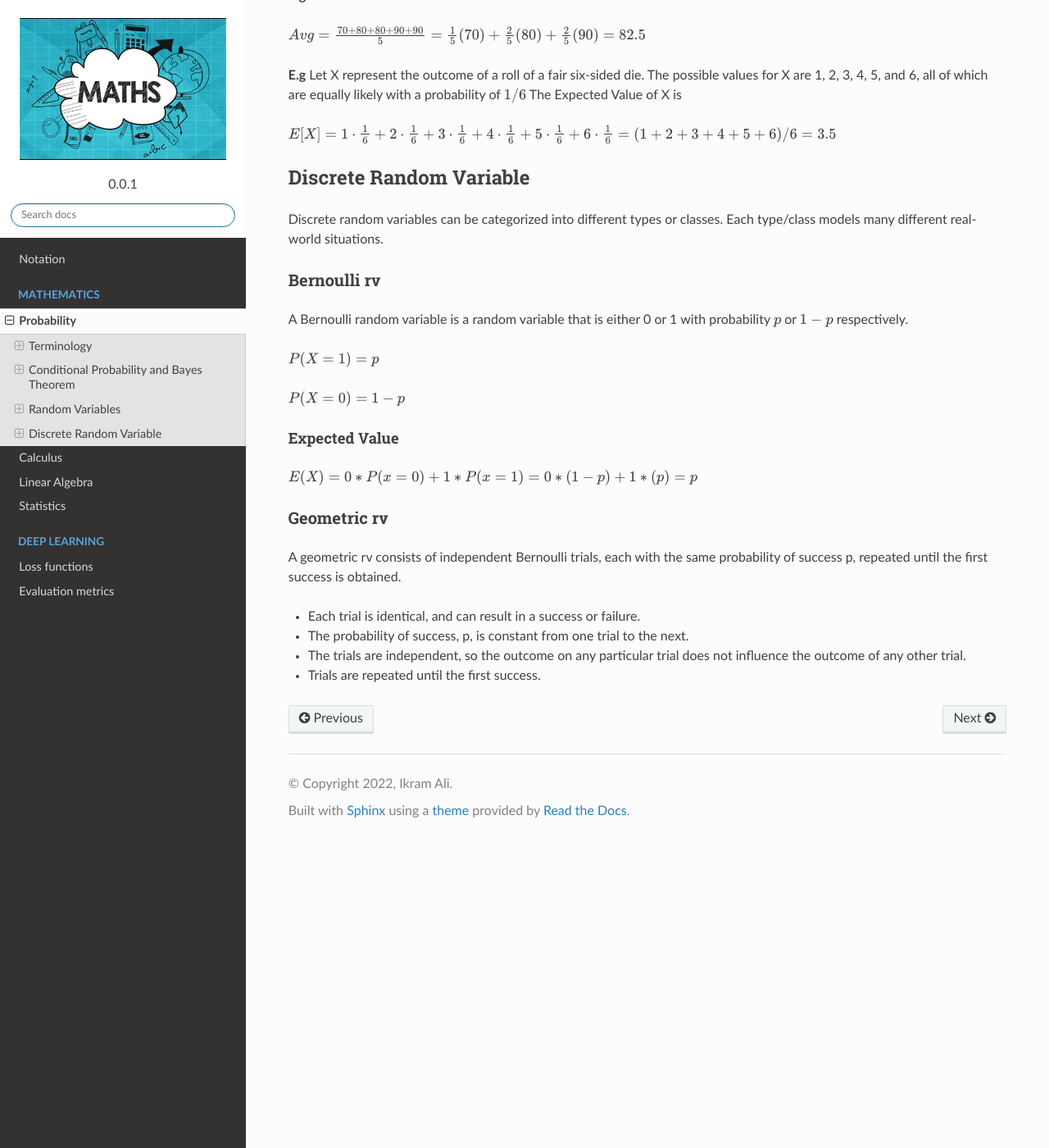
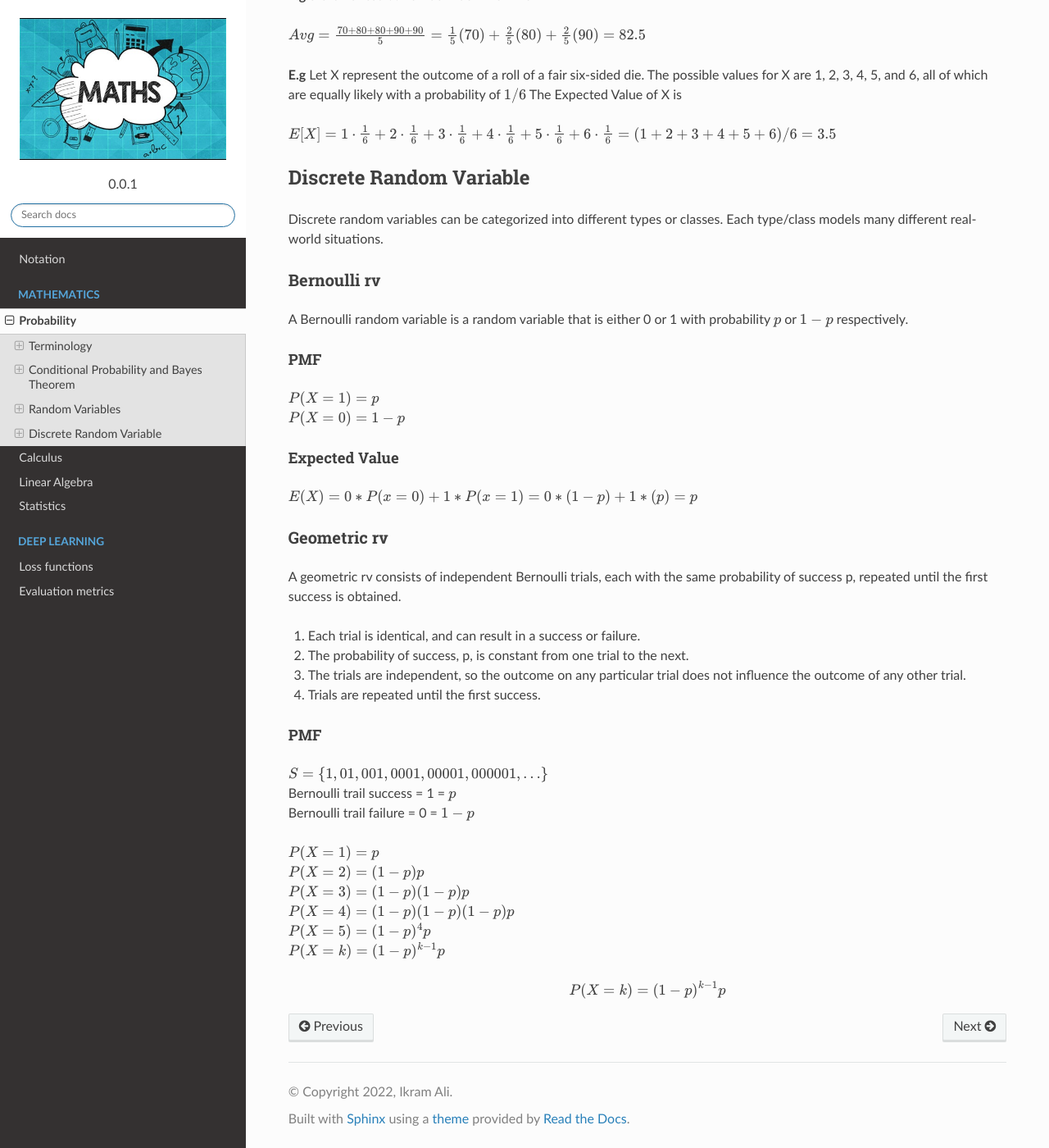
Before and after one commit to akkefa/ml-notes, a Sphinx documentation site: the page built from docs/probability.rst, in a window 1280 px wide and 1400 px high, scrolled down 2638 px. Shown: the whole window at 82% size. Built offline with Sphinx 7.4.7 and the Read the Docs theme 2.0.0, drawn with Linux system fonts in a browser that asks for light colours; some of the changed text lies outside the part shown.

Commit message:
New changes.

```diff
--- a/docs/probability.rst
+++ b/docs/probability.rst
@@ -84,15 +84,15 @@
 **Big Picture** In statistics, we will model populations using random variables (e.g. mean, variance) of these random
 variables will tell us about the population we are studying.
 
-Probability mass function, pmf
--------------------------------
+Probability mass function (PMF)
+--------------------------------
 A probability mass function of a discrete rv, X
 
 .. math::
     p(x)=P(X=x)=P(\text { all } x \in S \mid X(s)=x)
 
-Cumulative distribution function, cdf
--------------------------------------
+Cumulative distribution function (CDF)
+-----------------------------------------
 .. math::
 
  F(y)=P(X \leq y)=\sum_{x \leq y} P(X=x)
@@ -135,9 +135,10 @@
 A Bernoulli random variable is a random variable that is either 0 or 1 with probability :math:`p` or :math:`1-p`
 respectively.
 
-:math:`P(X=1)=p`
-
-:math:`P(X=0)=1-p`
+PMF
+^^^^
+| :math:`P(X=1)=p`
+| :math:`P(X=0)=1-p`
 
 Expected Value
 ^^^^^^^^^^^^^^^
@@ -148,7 +149,25 @@
 A geometric rv consists of independent Bernoulli trials, each with the same probability of success p, repeated until
 the first success is obtained.
 
-* Each trial is identical, and can result in a success or failure.
-* The probability of success, p, is constant from one trial to the next.
-* The trials are independent, so the outcome on any particular trial does not influence the outcome of any other trial.
-* Trials are repeated until the first success.
+#. Each trial is identical, and can result in a success or failure.
+#. The probability of success, p, is constant from one trial to the next.
+#. The trials are independent, so the outcome on any particular trial does not influence the outcome of any other trial.
+#. Trials are repeated until the first success.
+
+PMF
+^^^^
+| :math:`S=\{1,01,001,0001,00001,000001,\dots\}`
+| Bernoulli trail success = 1 = :math:`p`
+| Bernoulli trail failure = 0 = :math:`1-p`
+
+
+| :math:`P(X=1)=p`
+| :math:`P(X=2)=(1-p) p`
+| :math:`P(X=3)=(1-p)(1-p)p`
+| :math:`P(X=4)=(1-p)(1-p)(1-p)p`
+| :math:`P(X=5)=(1-p)^{4}p`
+| :math:`P(X=k)=(1-p)^{k-1}p`
+
+.. math::
+
+    P(X=k)=(1-p)^{k-1}p
```
